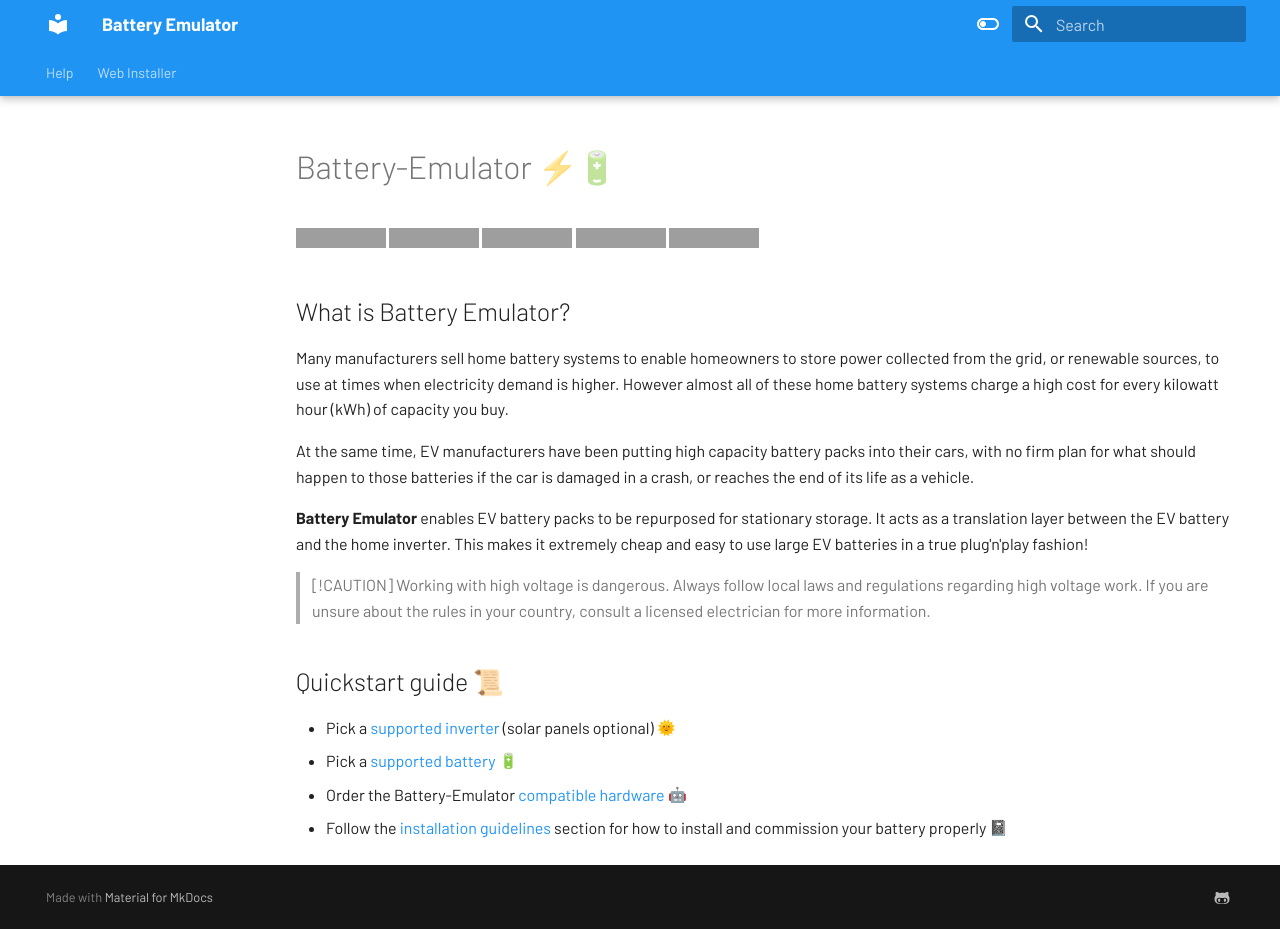
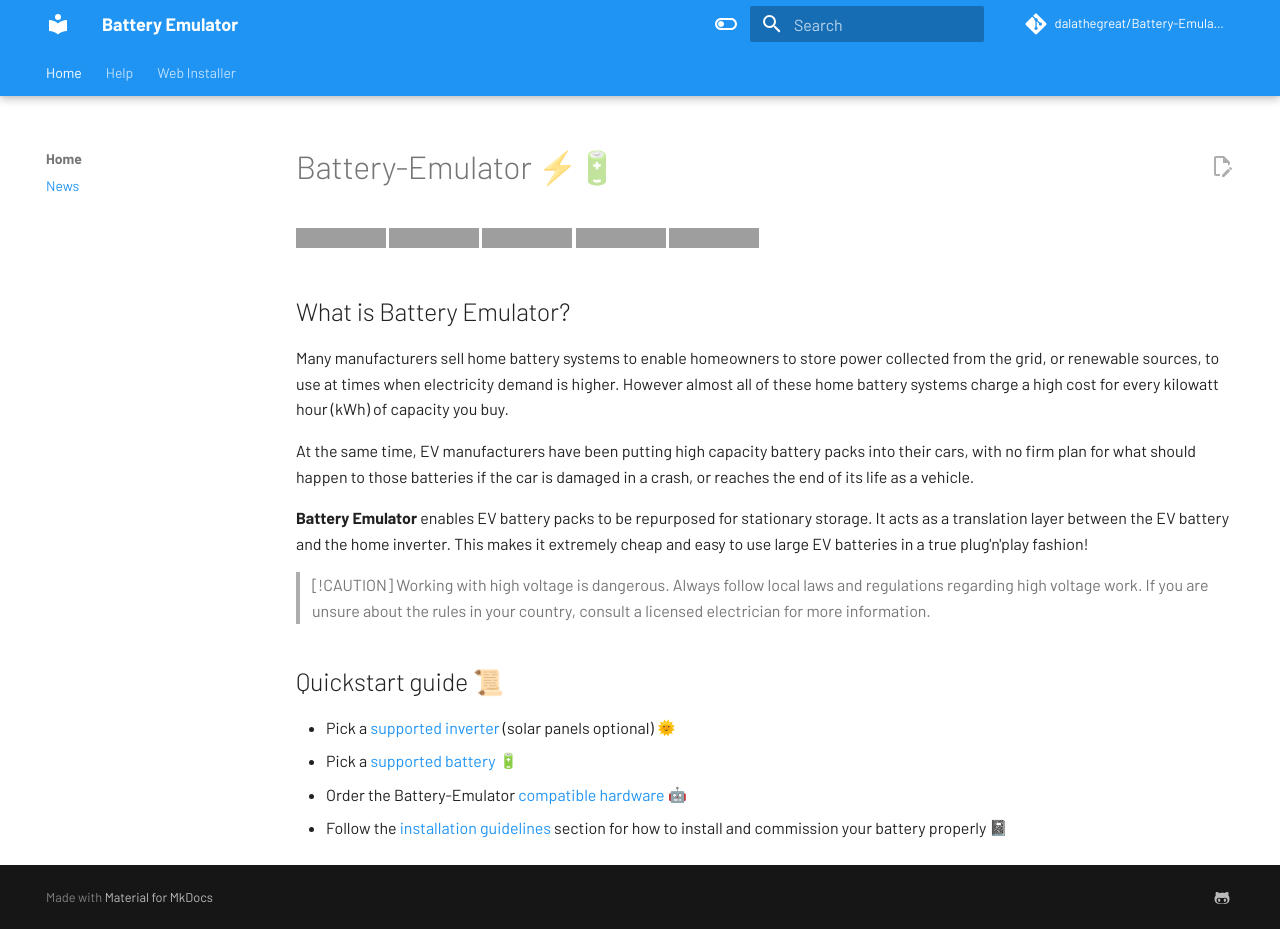
Before and after one commit to nagyrobi/Battery-Emulator-Docs, an MkDocs documentation site: the page built from docs/index.md, in a window 1280 px wide and 929 px high. Built offline with MkDocs 1.6.1 and Material for MkDocs 9.7.7, drawn with Linux system fonts in a browser that asks for light colours; emoji names are drawn with the system emoji font; comment, search, counter and statistics services are not loaded; grey boxes are pictures that could not be loaded.

Commit message:
Enhance mkdocs.yml with additional metadata
Added site description, repository details, and updated navigation.

```diff
--- a/mkdocs.yml
+++ b/mkdocs.yml
@@ -1,5 +1,10 @@
 site_name: Battery Emulator
+site_description: Documentation (Wiki) for Battery Emulator
 site_url: https://nagyrobi.github.io/Battery-Emulator-Docs
+repo_name: 'dalathegreat/Battery-Emulator'
+repo_url: 'https://github.com/dalathegreat/Battery-Emulator'
+edit_uri: 'https://github.com/nagyrobi/Battery-Emulator-Docs/blob/master/docs/'
+docs_dir: docs
 theme:
   name: material
   language: 'en'
@@ -68,6 +73,8 @@
   - attr_list
   - md_in_html
 nav:
+  - Home:
+    - News: index.md
   - Help:
     - Patreon: https://www.patreon.com/dala "target=_blank"
   - Web Installer: "https://dalathegreat.github.io/BE-Web-Installer/"
```
